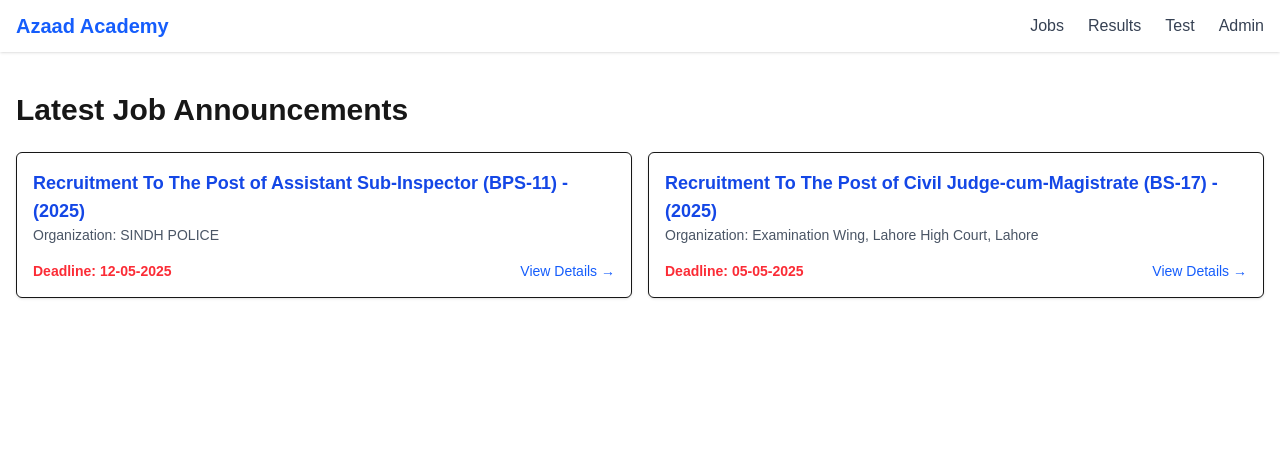
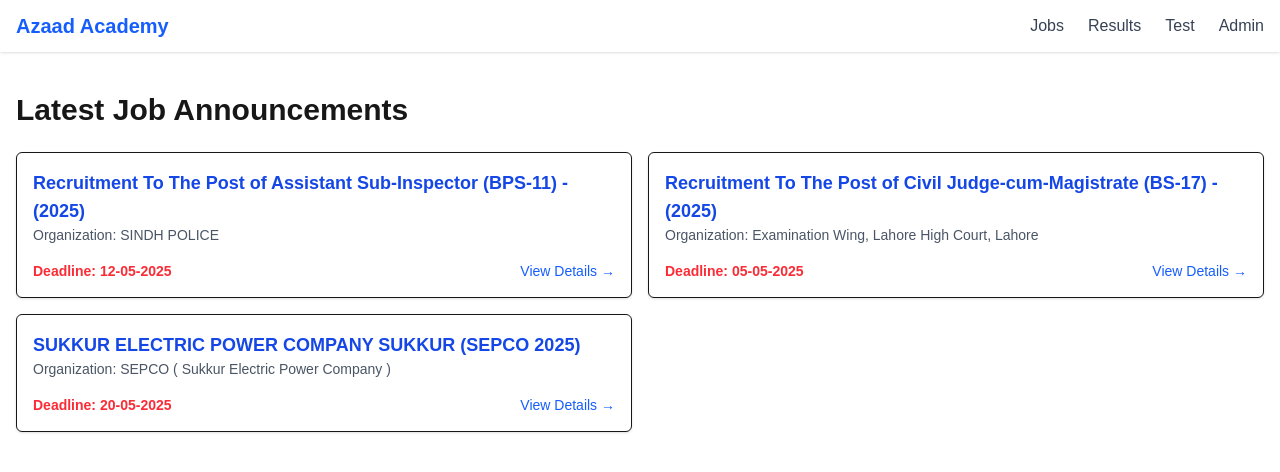
Before and after one commit to RAQEEB212/AZAAD_ACADEMY, a Next.js app: page /jobs in a window 1280 px wide. Shown: the top 472 px of the page. Built offline with nearby package versions, Linux system fonts and the light colour scheme; no server answers.

Commit message:
SEPCO  engineering job

```diff
--- a/src/data /jobs.js
+++ b/src/data /jobs.js
@@ -17,5 +17,14 @@
         org: 'Examination Wing, Lahore High Court, Lahore',
         deadline: '05-05-2025',
         Advertisment: 'https://res.cloudinary.com/df3ok5t8p/image/upload/v1745226614/AZAAD%20ACADEMY/Advertisements/2025/v1ndk9tfb6und9iao7na.jpg', // add your advertisement URL here later
+    },
+    {
+        id: 3,
+        title: 'SUKKUR ELECTRIC POWER COMPANY SUKKUR (SEPCO 2025)',
+        description:'Sukkur Electric Power Company Limited, a public sector power utility providing electricity to 10 districts of upper Sindh, invites applications from talented and dedicated candidates for following positions:',
+        Apply: 'https://apply.sts.net.pk/',
+        org: 'SEPCO ( Sukkur Electric Power Company )',
+        deadline: '20-05-2025',
+        Advertisment: 'https://res.cloudinary.com/df3ok5t8p/image/upload/v1745319895/AZAAD%20ACADEMY/Advertisements/2025/r28fem3v0kxrntpfjoal.jpg',
     }
 ];
```
